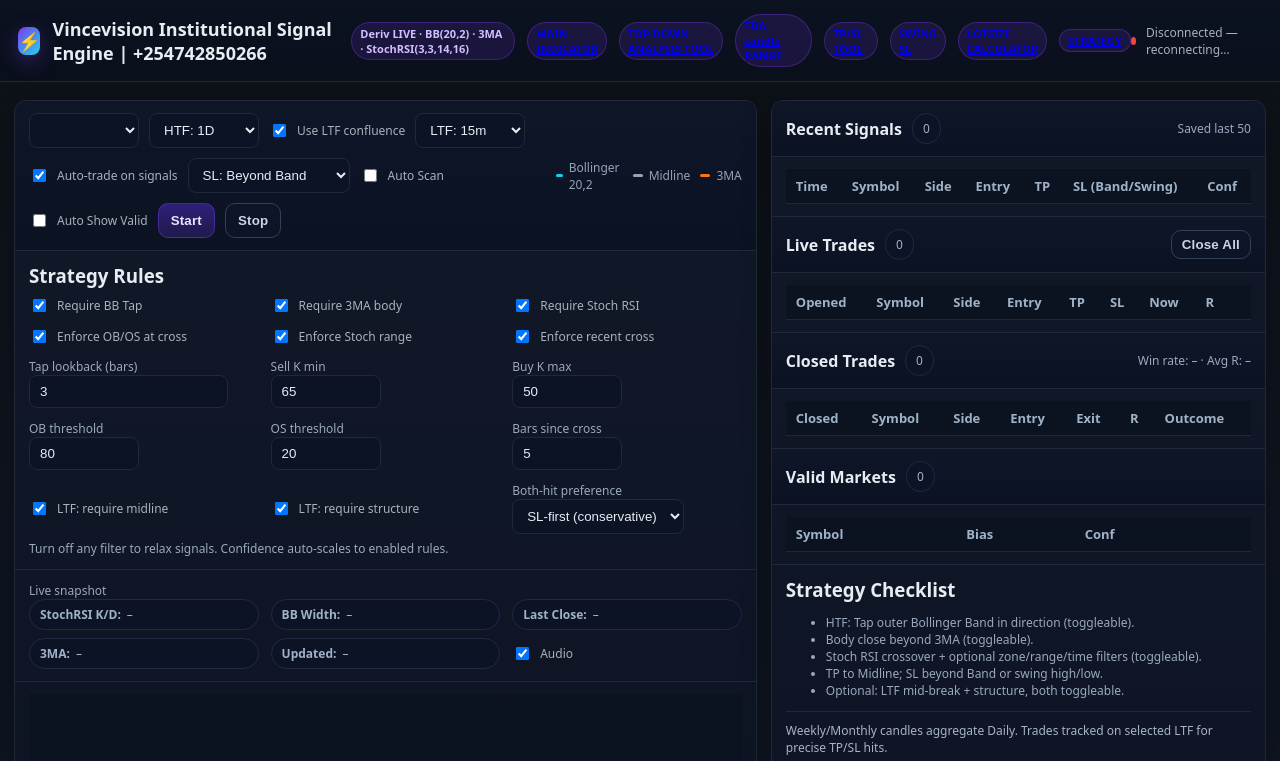
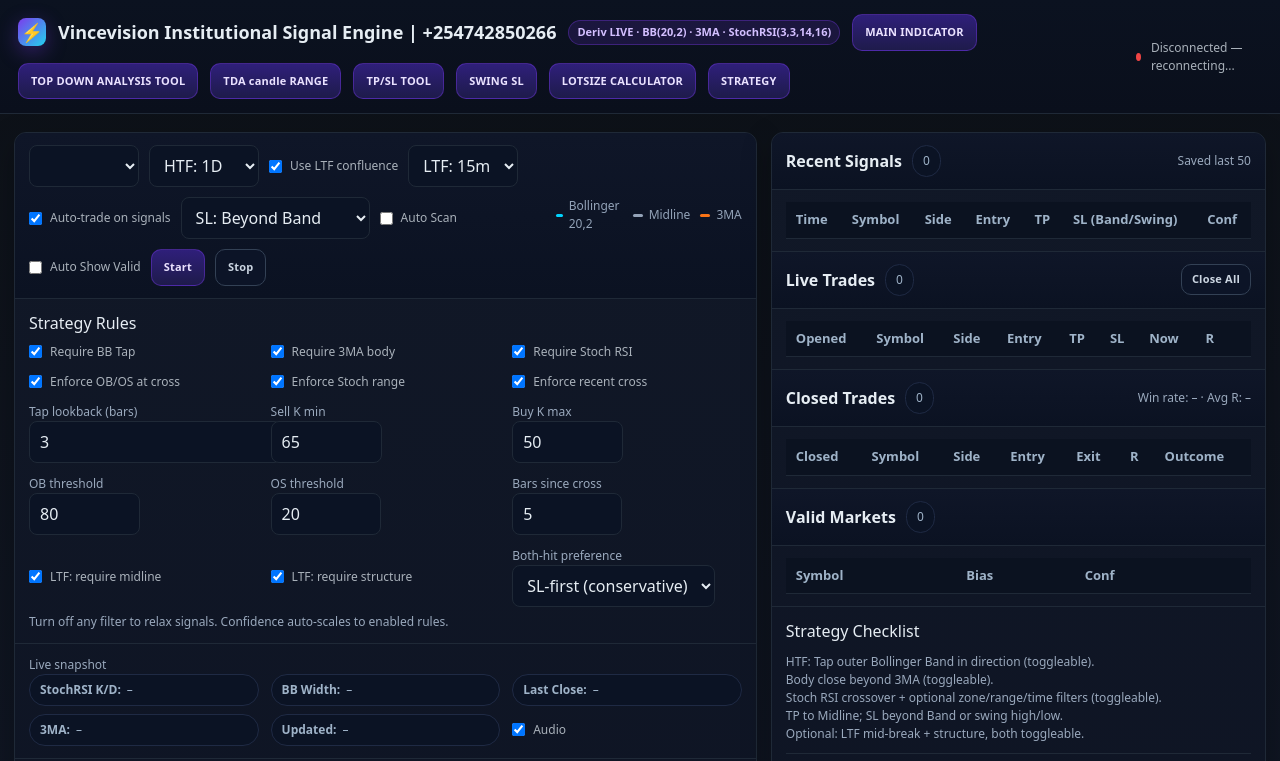
Before and after one commit to vincevision/vincevision.github.io, a website: page index.html in a window 1280 px wide. Shown: the top 761 px of the page. Drawn offline with nearby package versions, Linux system fonts and the light colour scheme.

Commit message:
Update index.html

```diff
--- a/index.html
+++ b/index.html
@@ -2,7 +2,7 @@
 <html lang="en">
 <head>
 <meta charset="utf-8" />
-<meta name="viewport" content="width=device-width,initial-scale=1" />
+<meta name="viewport" content="width=device-width, initial-scale=1.0, maximum-scale=1.0, user-scalable=no" />
 <title>VINCEVISION Institutional Signal Engine — Deriv</title>
 <style>
   :root{
@@ -16,8 +16,8 @@
     background:linear-gradient(180deg,var(--bg),var(--bg2));}
   header{display:flex;align-items:center;justify-content:space-between;padding:14px 18px;border-bottom:1px solid var(--border);
     background:linear-gradient(180deg,#0b1220, #0a0f1c);position:sticky;top:0;z-index:3;}
-  .brand{display:flex;align-items:center;gap:12px;font-weight:700;font-size:18px}
-  .badge{font-size:11px;background:rgba(124,58,237,.15);color:#d3bfff;padding:3px 8px;border:1px solid rgba(124,58,237,.35);border-radius:999px}
+  .brand{display:flex;align-items:center;gap:12px;font-weight:700;font-size:18px;flex-wrap:wrap}
+  .badge{font-size:11px;background:rgba(124,58,237,.15);color:#d3bfff;padding:3px 8px;border:1px solid rgba(124,58,237,.35);border-radius:999px;white-space:nowrap}
   .status{display:flex;align-items:center;gap:10px;font-size:12px;color:var(--muted)}
   .dot{width:8px;height:8px;border-radius:50%;background:#ef4444;box-shadow:0 0 0 0 rgba(34,197,94,0.8);transition:.3s}
   .dot.on{background:#22c55e;animation:pulse 2s infinite}
@@ -32,7 +32,7 @@
     background:#0b1324;border:1px solid var(--border);color:var(--text);padding:8px 10px;border-radius:8px;outline:none;min-width:110px
   }
   .btn{background:linear-gradient(180deg,#2f1f7a,#1e1b4b);border:1px solid rgba(124,58,237,.4);color:#eae2ff;padding:9px 12px;border-radius:10px;
-    cursor:pointer;font-weight:700;letter-spacing:.2px;transition:.25s}
+    cursor:pointer;font-weight:700;letter-spacing:.2px;transition:.25s;font-size:11px;white-space:nowrap}
   .btn.secondary{background:#0c1427;border-color:#334155;color:#cbd5e1}
   .btn:hover{transform:translateY(-1px);filter:brightness(1.05)}
   .switch{display:inline-flex;align-items:center;gap:8px;font-size:12px;color:var(--muted)}
@@ -66,7 +66,12 @@
   .note{font-size:12px;color:#a7b4c7}
   .kv{display:flex;align-items:center;justify-content:space-between;padding:6px 0;border-bottom:1px dashed #1e293b}
   .kv:last-child{border-bottom:0}
+  @media (max-width: 900px){
+    .wrap{grid-template-columns:1fr}
+    header{flex-direction:column;align-items:flex-start;gap:10px}
+  }
 </style>
+<script src="https://cdn.jsdelivr.net/npm/@tailwindcss/browser@4"></script>
 </head>
 <body>
 <header>
@@ -75,21 +80,13 @@
     <span>Vincevision Institutional Signal Engine | +254742850266</span>
     <span class="badge">Deriv LIVE · BB(20,2) · 3MA · StochRSI(3,3,14,16)</span>
 
-    <!--<span class="badge"><a href="RANGE2.html" target="_blank">AUTOMATIC MARKET SCANNER TRADING</a></span>
-    <span class="badge"><a href="KEY LEVELS.html" target="_blank">KEY LEVELS</a></span>
-    <span class="badge"><a href="KEY LEVELS BOL.html" target="_blank">KEY LEVELS BOS</a></span>
-
-    <span class="badge"><a href="final.html" target="_blank">FINAL</a></span>
-    <span class="badge"><a href="final2.html" target="_blank">FINAL version 2 with sl</a></span>
-     <span class="badge"><a href="telegram.html" target="_blank">OFFICIAL MODIFIED</a></span> -->
-    <span class="badge"><a href="main.html" target="_blank">MAIN INDICATOR</a></span>
-     <span class="badge"><a href="tda.html" target="_blank">TOP DOWN ANALYSIS TOOL</a></span>
-     <span class="badge"><a href="tf.html" target="_blank">TDA candle RANGE</a></span>
-    <span class="badge"><a href="tpsl.html" target="_blank">TP/SL TOOL</a></span>
-    <span class="badge"><a href="swing.html" target="_blank">SWING SL</a></span>
-    <span class="badge"><a href="lotsize.html" target="_blank">LOTSIZE CALCULATOR</a></span>
-    <span class="badge"><a href="strategy.html" target="_blank">STRATEGY</a></span>
-  </div>
+    <button class="badge btn" onclick="window.open('main.html','_blank')">MAIN INDICATOR</button>
+    <button class="badge btn" onclick="window.open('tda.html','_blank')">TOP DOWN ANALYSIS TOOL</button>
+    <button class="badge btn" onclick="window.open('tf.html','_blank')">TDA candle RANGE</button>
+    <button class="badge btn" onclick="window.open('tpsl.html','_blank')">TP/SL TOOL</button>
+    <button class="badge btn" onclick="window.open('swing.html','_blank')">SWING SL</button>
+    <button class="badge btn" onclick="window.open('lotsize.html','_blank')">LOTSIZE CALCULATOR</button>
+    <button class="badge btn" onclick="window.open('strategy.html','_blank')">STRATEGY</button>
   </div>
   <div class="status">
     <span id="ws-dot" class="dot"></span><span id="ws-status">Disconnected</span>
@@ -850,7 +847,7 @@
 
     // components status
     const tapOK = (plan.bias==='SELL' && plan.comp.tappedUpper) || (plan.bias==='BUY' && plan.comp.tappedLower);
-    tapcEl.innerHTML = plan.rules.useTap ? (tapOK?'<span class="good">✓ Tap confirmed</span>':'<span class="warn">–</span>') : '<span class="muted">Off</span>';
+    tapcEl.innerHTML = plan.rules.useTap ? (tapOK?'\n<span class="good">✓ Tap confirmed</span>':'<span class="warn">–</span>') : '<span class="muted">Off</span>';
     const maOK = (plan.bias==='SELL' && (plan.lastClose < plan.ma3[lastIdx])) || (plan.bias==='BUY' && (plan.lastClose > plan.ma3[lastIdx]));
     ma3cEl.innerHTML = plan.rules.useMA3 ? (maOK?'<span class="good">✓ Body rule</span>':'<span class="warn">–</span>') : '<span class="muted">Off</span>';
 
```
